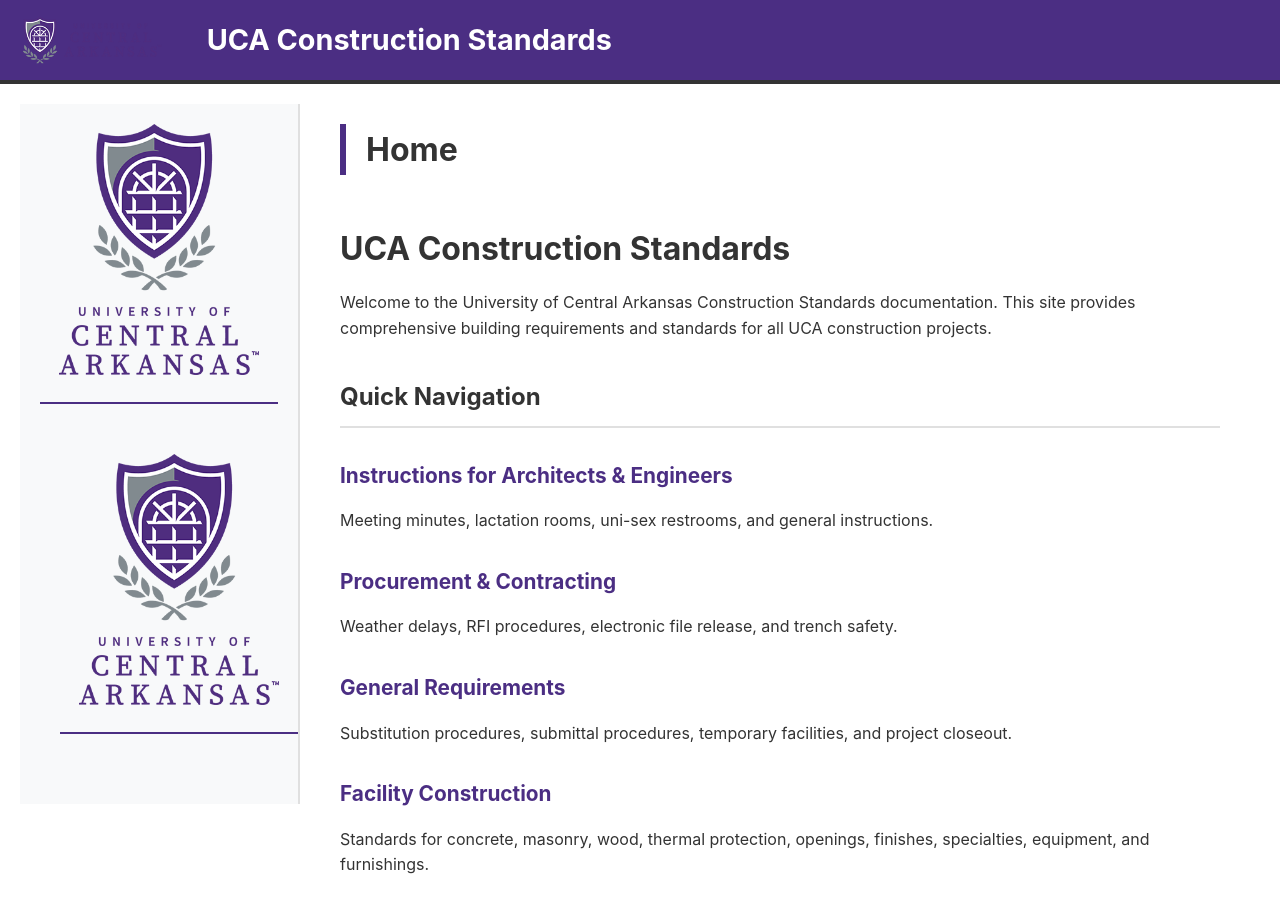
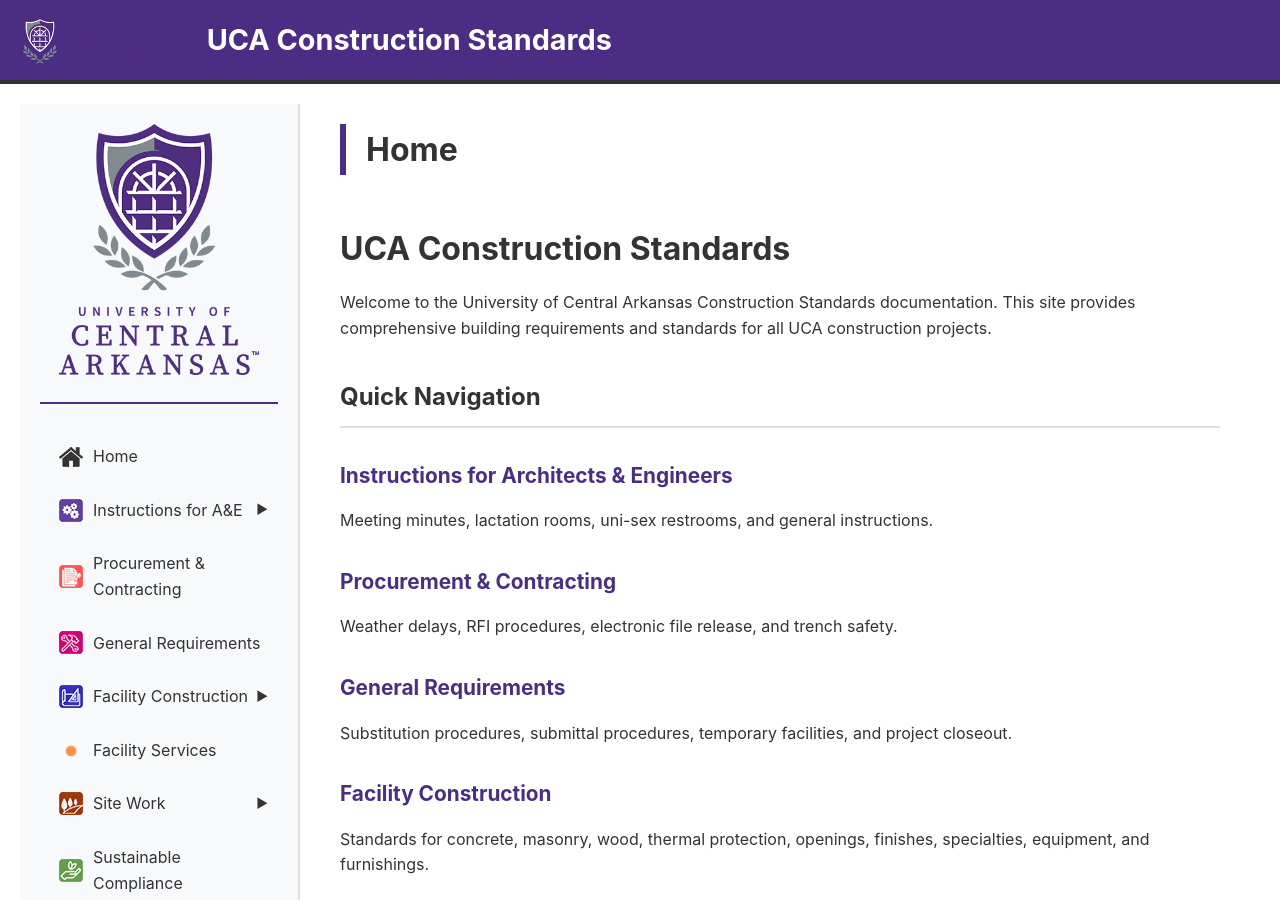
Before and after one commit to AMRJacob/UCA-Construction-Standards-CMS, a Jekyll site: the page built from index.md, in a window 1280 px wide and 900 px high. Built offline with Jekyll 4.4.1, drawn with Linux system fonts in a browser that asks for light colours.

Commit message:
fixed sidebar code

```diff
--- a/_layouts/default.html
+++ b/_layouts/default.html
@@ -419,17 +419,82 @@
       </div>
 
       <nav>
-        <aside class="sidebar">
-  <div class="sidebar-logo">
-    <img src="{{ '/assets/images/logos/logo-full.png' | relative_url }}" alt="UCA Construction Standards">
-  </div>
+        <ul>
 
-  <nav>
-    <!-- OLD NAVIGATION IS HERE - REPLACE EVERYTHING BETWEEN <nav> and </nav> -->
-  </nav>
-</aside>
+          <li>
+            <a href="{{ '/' | relative_url }}">
+              <img src="{{ '/assets/images/logos/Home-Icon-36.png' | relative_url }}" alt="Home icon" class="nav-icon">
+              <span>Home</span>
+            </a>
+          </li>
+
+          <li class="has-submenu">
+            <a href="{{ '/standards/instructions/' | relative_url }}" class="parent-link">
+              <img src="{{ '/assets/images/logos/Engineers.png' | relative_url }}" alt="Engineers icon" class="nav-icon">
+              <span>Instructions for A&E</span>
+            </a>
+            <ul class="submenu">
+              <li><a href="{{ '/standards/instructions/architect-engineer/' | relative_url }}">A&E Requirements</a></li>
+              <li><a href="{{ '/standards/instructions/space-planning/' | relative_url }}">Space Planning</a></li>
+            </ul>
+          </li>
+
+          <li>
+            <a href="{{ '/standards/procurement/' | relative_url }}">
+              <img src="{{ '/assets/images/logos/Document-Icon.png' | relative_url }}" alt="Procurement icon" class="nav-icon">
+              <span>Procurement & Contracting</span>
+            </a>
+          </li>
+
+          <li>
+            <a href="{{ '/standards/general-construction/' | relative_url }}">
+              <img src="{{ '/assets/images/logos/Construction.png' | relative_url }}" alt="General Requirements icon" class="nav-icon">
+              <span>General Requirements</span>
+            </a>
+          </li>
+
+          <li class="has-submenu">
+            <a href="{{ '/standards/architectural/' | relative_url }}" class="parent-link">
+              <img src="{{ '/assets/images/logos/Architecture.png' | relative_url }}" alt="Architecture icon" class="nav-icon">
+              <span>Facility Construction</span>
+            </a>
+            <ul class="submenu">
+              <li><a href="{{ '/standards/architectural/masonry/' | relative_url }}">Masonry</a></li>
+              <li><a href="{{ '/standards/architectural/openings/' | relative_url }}">Openings</a></li>
+              <li><a href="{{ '/standards/architectural/finishes/' | relative_url }}">Finishes</a></li>
+              <li><a href="{{ '/standards/architectural/equipment/' | relative_url }}">Equipment</a></li>
+              <li><a href="{{ '/standards/architectural/furnishings/' | relative_url }}">Furnishings</a></li>
+            </ul>
+          </li>
+
+          <li>
+            <a href="{{ '/standards/facility-services/' | relative_url }}">
+              <img src="{{ '/assets/images/logos/Bullet Orange.png' | relative_url }}" alt="Services icon" class="nav-icon">
+              <span>Facility Services</span>
+            </a>
+          </li>
+
+          <li class="has-submenu">
+            <a href="{{ '/standards/civil-landscape/' | relative_url }}" class="parent-link">
+              <img src="{{ '/assets/images/logos/Landscape.png' | relative_url }}" alt="Landscape icon" class="nav-icon">
+              <span>Site Work</span>
+            </a>
+            <ul class="submenu">
+              <li><a href="{{ '/standards/civil-landscape/earthwork/' | relative_url }}">Earthwork</a></li>
+              <li><a href="{{ '/standards/civil-landscape/exterior-improvements/' | relative_url }}">Exterior Improvements</a></li>
+            </ul>
+          </li>
+
+          <li>
+            <a href="{{ '/standards/sustainability/' | relative_url }}">
+              <img src="{{ '/assets/images/logos/Sustainability.png' | relative_url }}" alt="Sustainability icon" class="nav-icon">
+              <span>Sustainable Compliance</span>
+            </a>
+          </li>
+
+        </ul>
       </nav>
-    </aside>
+      </aside>
 
     <main class="main-content">
       <div class="page-header">
```
